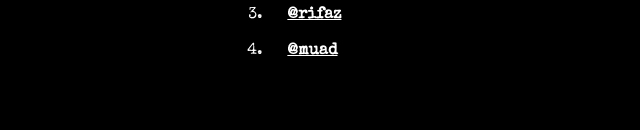
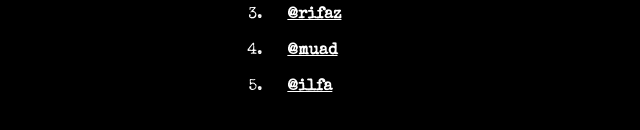
Before and after one commit to rabeeh-ta/github101, a plain HTML site: page index.html in a window 1280 px wide. Shown: the part 164-294 px from the top of the page, 320-960 px from the left. Drawn offline with nearby package versions, Linux system fonts and the light colour scheme.

Commit message:
added my name

```diff
--- a/index.html
+++ b/index.html
@@ -50,6 +50,10 @@
                 <li>
                     <a href="https://github.com/MuadhAli">@muad</a>
                 </li>
+                 <li>
+                    <a href="https://github.com/ayeshaa37">@ilfa
+                    </a>
+                </li>
             </ol>
 
         </div>
```
